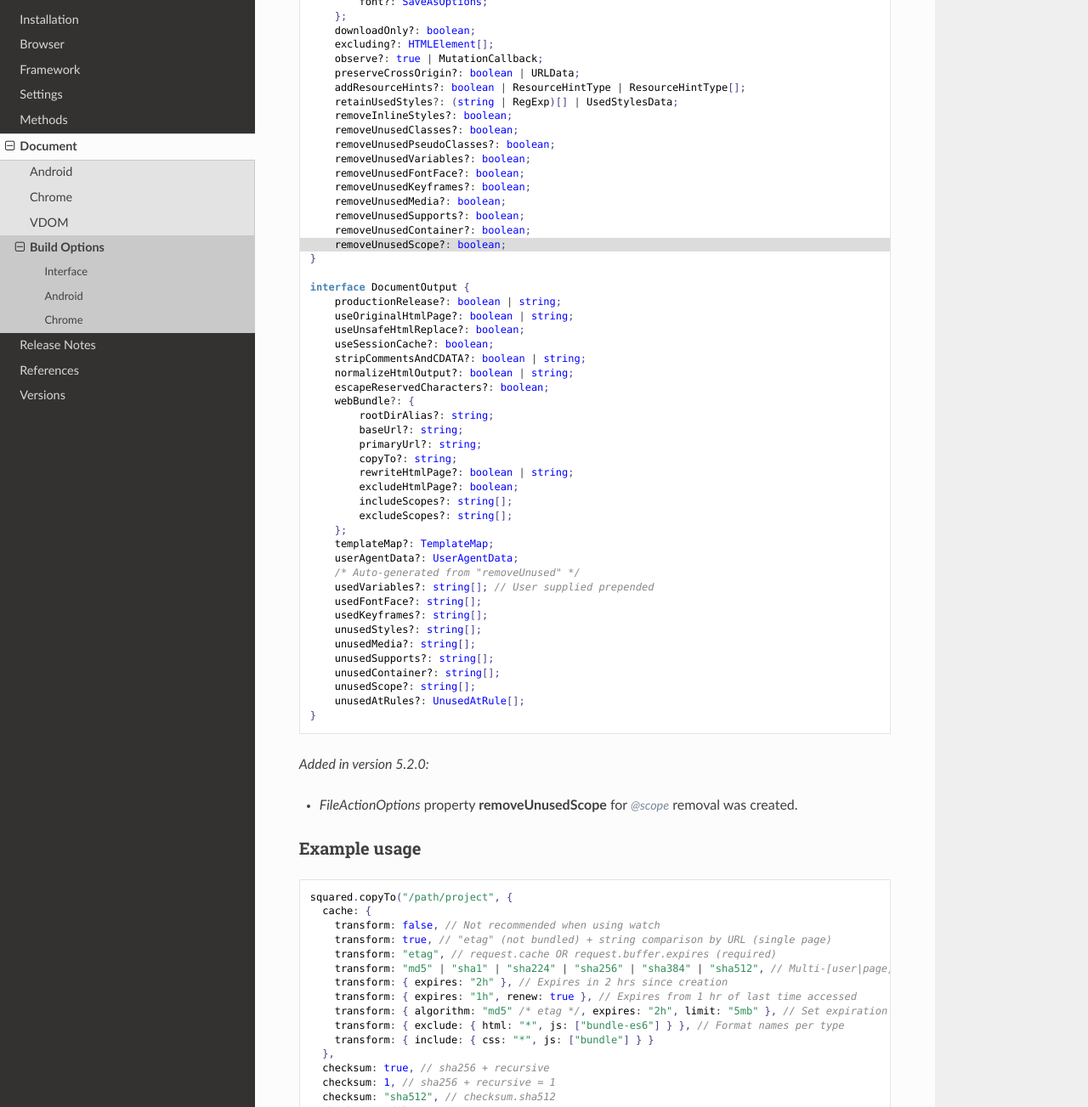
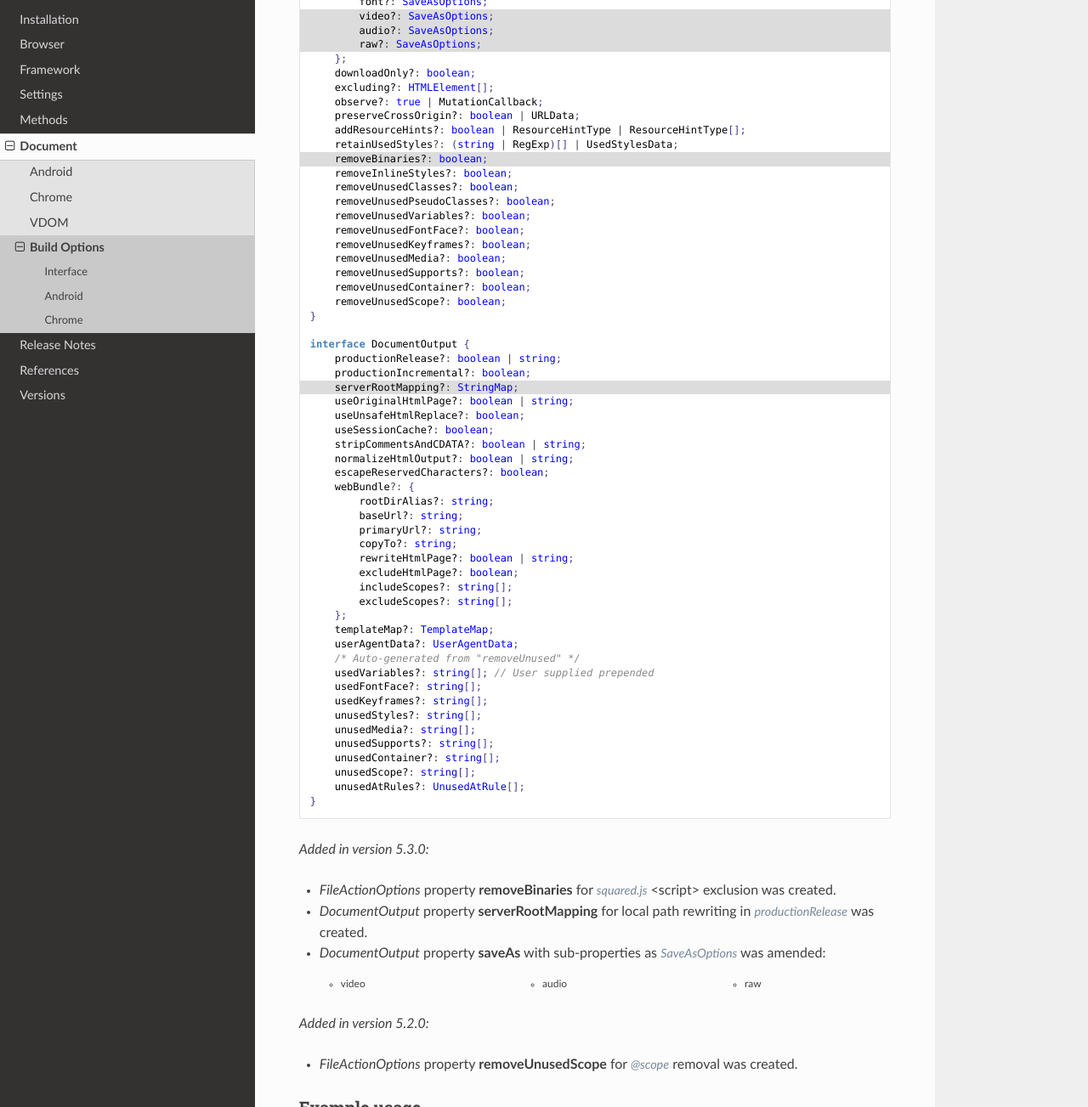
Before and after one commit to anpham6/android-docs, a Sphinx documentation site: the page built from source/document/build.rst, in a window 1280 px wide and 1400 px high, scrolled down 3278 px, cut to the strip 97-1400 px from the top of the window. Shown: the whole strip at 85% size. Built offline with Sphinx 7.4.7 and the Read the Docs theme 2.0.0, drawn with Linux system fonts in a browser that asks for light colours.

Commit message:
Changelog: Emphasis for squared 5.2 were removed.

```diff
--- a/source/document/android/interface.rst
+++ b/source/document/android/interface.rst
@@ -306,6 +306,7 @@
   }
 
 .. versionadded:: 5.3.0
+
   - *NodeUI* static method **baselineElement** for qualified elements was created.
   - *NodeUI* method **hasOptimization** for applying built-in optimizations was created.
   - *NodeUI* method **getPositionOffset** for non-static coordinates was created.
--- a/source/document/build.rst
+++ b/source/document/build.rst
@@ -194,6 +194,9 @@
           link?: SaveAsOptions;
           image?: SaveAsOptions;
           font?: SaveAsOptions;
+          video?: SaveAsOptions;
+          audio?: SaveAsOptions;
+          raw?: SaveAsOptions;
       };
       downloadOnly?: boolean;
       excluding?: HTMLElement[];
@@ -201,6 +204,7 @@
       preserveCrossOrigin?: boolean | URLData;
       addResourceHints?: boolean | ResourceHintType | ResourceHintType[];
       retainUsedStyles?: (string | RegExp)[] | UsedStylesData;
+      removeBinaries?: boolean;
       removeInlineStyles?: boolean;
       removeUnusedClasses?: boolean;
       removeUnusedPseudoClasses?: boolean;
@@ -215,6 +219,8 @@
 
   interface DocumentOutput {
       productionRelease?: boolean | string;
+      productionIncremental?: boolean;
+      serverRootMapping?: StringMap;
       useOriginalHtmlPage?: boolean | string;
       useUnsafeHtmlReplace?: boolean;
       useSessionCache?: boolean;
@@ -244,6 +250,19 @@
       unusedScope?: string[];
       unusedAtRules?: UnusedAtRule[];
   }
+
+.. versionadded:: 5.3.0
+
+  - *FileActionOptions* property **removeBinaries** for :alt:`squared.js` <script> exclusion was created.
+  - *DocumentOutput* property **serverRootMapping** for local path rewriting in :alt:`productionRelease` was created.
+  - *DocumentOutput* property **saveAs** with sub-properties as :alt:`SaveAsOptions` was amended:
+
+    .. hlist::
+      :columns: 3
+
+      - video
+      - audio
+      - raw
 
 .. versionadded:: 5.2.0
 
--- a/source/document/vdom/interface.rst
+++ b/source/document/vdom/interface.rst
@@ -5,7 +5,7 @@
 .. highlight::  typescript
 
 .. code-block::
-  :emphasize-lines: 39-40,51,69-74,136,190,205-206,224
+  :emphasize-lines: 39-40,190,205-206,224
 
   class Container<T> implements Iterable<T> {
       children: T[];
--- a/source/settings/android.rst
+++ b/source/settings/android.rst
@@ -6,7 +6,7 @@
 =========
 
 .. code-block:: typescript
-  :emphasize-lines: 15,16,27,39
+  :emphasize-lines: 15
 
   interface UserResourceSettingsUI {
       targetAPI: number;
@@ -68,7 +68,6 @@
 
 .. code-block::
   :caption: Customizable (project/all)
-  :emphasize-lines: 7,44
 
   squared.settings = {
     targetAPI: 34,
@@ -141,7 +140,6 @@
 
 .. code-block::
   :caption: Customizable (project/main)
-  :emphasize-lines: 3-7
 
   squared.settings = {
     resourceQualifier: "land", // "res/layout-land"
@@ -165,7 +163,7 @@
 
 .. code-block::
   :caption: Global
-  :emphasize-lines: 9,31
+  :emphasize-lines: 31
 
   squared.settings = {
     builtInExtensions: [
--- a/source/settings/interface.rst
+++ b/source/settings/interface.rst
@@ -7,7 +7,6 @@
 .. highlight:: typescript
 
 .. code-block::
-  :emphasize-lines: 5
 
   interface UserSettings {
       builtInExtensions: string[];
@@ -43,7 +42,6 @@
   }
 
 .. code-block::
-  :emphasize-lines: 4,11
 
   interface UserResourceSettingsUI extends UserResourceSettings {
       enabledSVG: boolean;
```
Also changed, not shown: other parts of source/document/android/interface.rst (+1 -1 lines), other parts of source/document/build.rst (+1 -1 lines).
